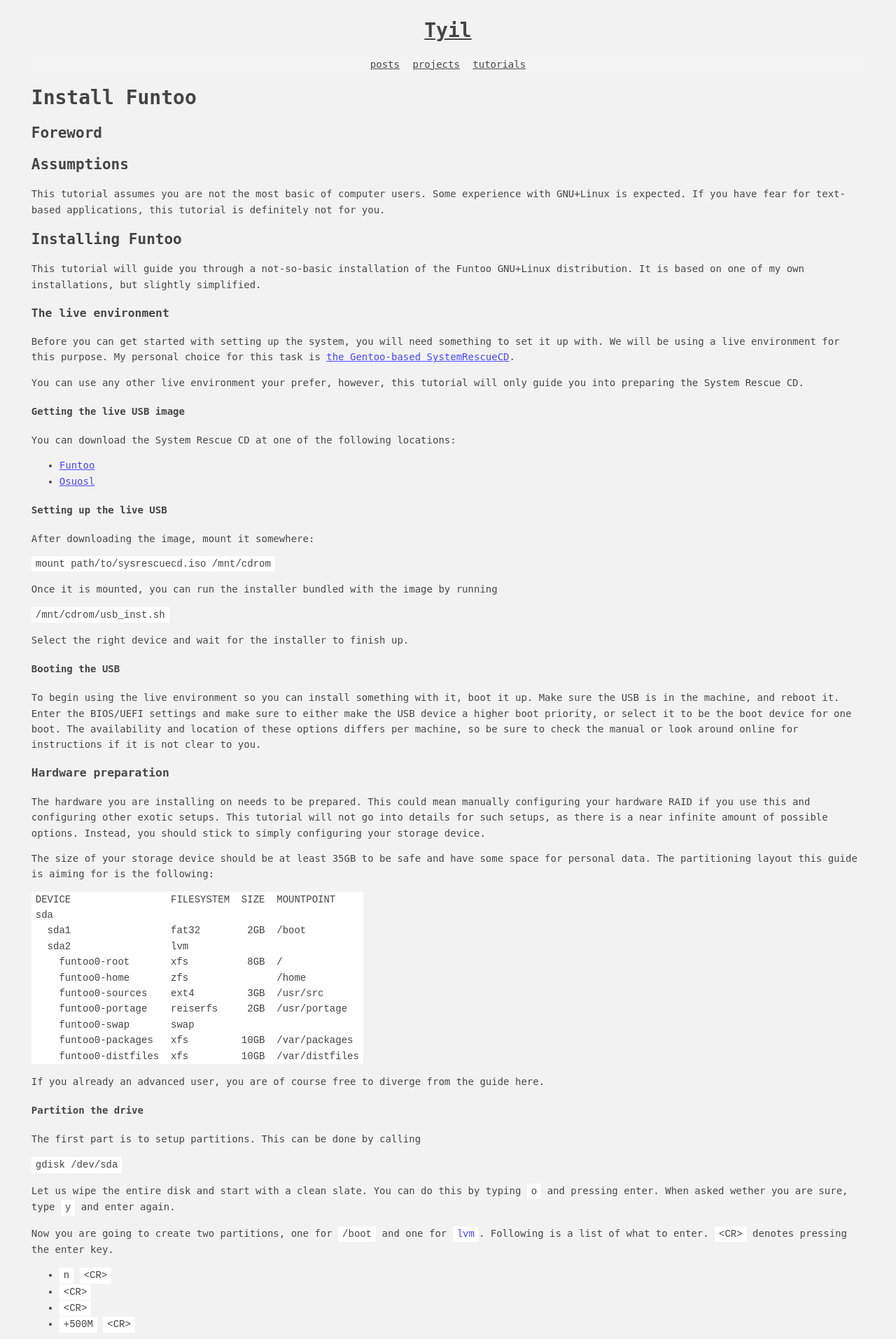
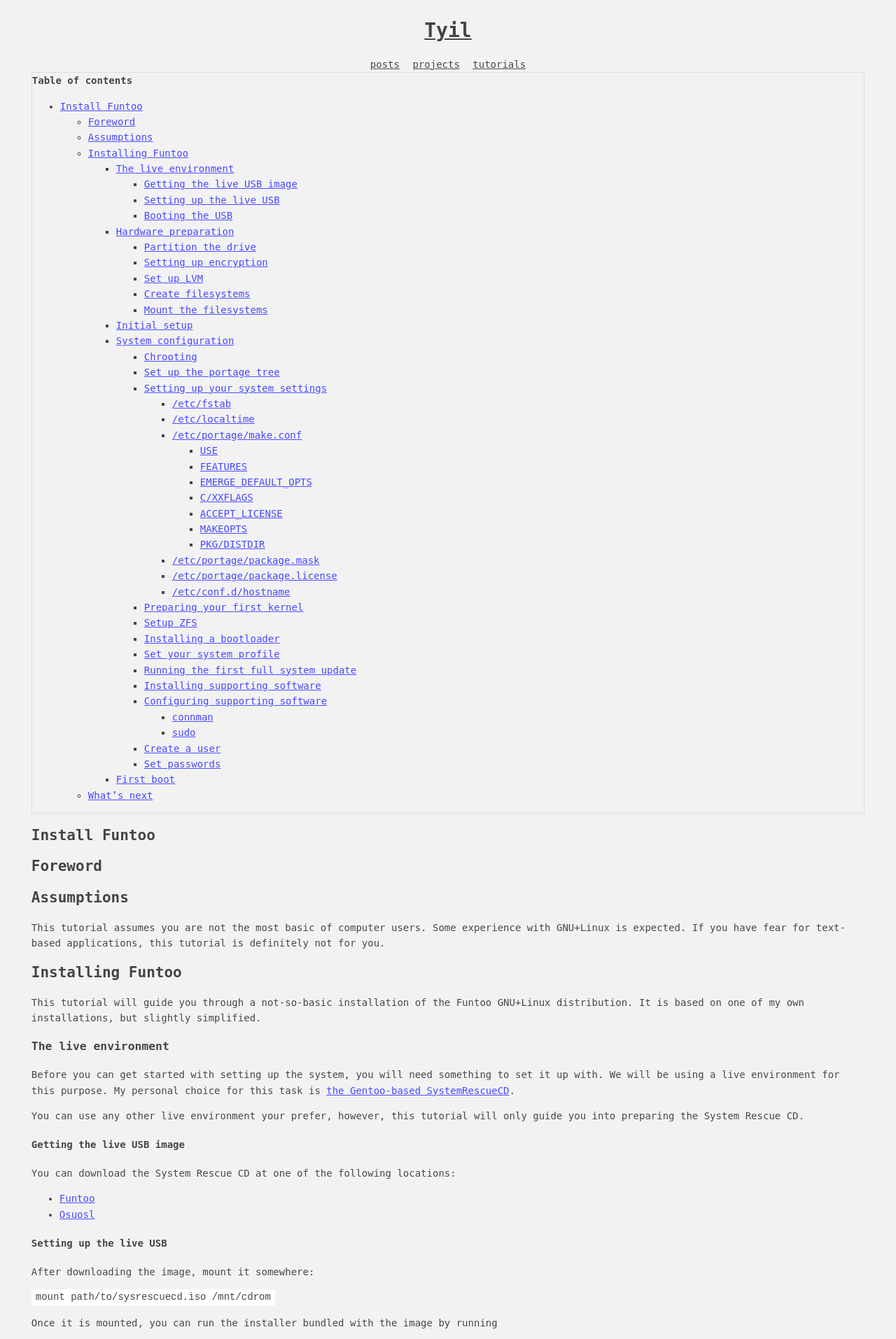
Before and after one commit to Tyil/website, a Jekyll site: the page built from _tutorials/install-funtoo.md, in a window 1280 px wide. Shown: the top 1914 px of the page at 70% size. Built offline with Jekyll 4.4.1, drawn with Linux system fonts in a browser that asks for light colours; Markdown is read by kramdown in place of the engine named in the settings; part of the change alters nothing that is shown.

Commit message:
Add TOC plugin

```diff
--- a/_layouts/post.html
+++ b/_layouts/post.html
@@ -3,12 +3,7 @@ layout: default
 ---
 
 <article>
-	<header>
-		<h1 itemprop="name headline">
-			{{ page.title }}
-		</h1>
-	</header>
 	<main>
-		{{ content }}
+		{{ content | apply_toc }}
 	</main>
 </article>
--- /dev/null
+++ b/_plugins/toc.rb
@@ -0,0 +1,51 @@
+require 'nokogiri'
+
+module Jekyll
+  module TocFilter
+    def apply_toc(html)
+      document = Nokogiri::HTML.fragment(html)
+      toc = "<nav class='toc'><span class='title'>Table of contents</span>"
+      i = 0
+      prev = 0
+      curr = 0
+      highest = 0
+
+      # add toc ids to all headings
+      document.css("h1,h2,h3,h4,h5,h6,h7").each do |heading|
+        # TODO: make this add instead of overwrite
+        heading["id"] = "toc-#{i}"
+
+        prev = curr
+        curr = Integer(heading.name[1])
+
+        if curr > highest
+          highest = curr
+        end
+
+        if curr < prev
+          toc += "</ul>\n"
+        end
+
+        if curr > prev
+          toc += "<ul class='#{curr}'>\n"
+        end
+
+        toc += "<li><a href='##{heading["id"]}'>#{heading.text}</a></li>\n"
+
+        # increment the counter
+        i += 1
+      end
+
+      while highest > 1
+        toc += "</ul>"
+        highest -= 1
+      end
+
+      toc += "</nav>"
+
+      return toc + document.to_html
+    end
+  end
+end
+
+Liquid::Template.register_filter(Jekyll::TocFilter)
--- a/_tutorials/install-funtoo.md
+++ b/_tutorials/install-funtoo.md
@@ -1,6 +1,6 @@
 ---
 title: Install Funtoo
-layout: default
+layout: post
 ---
 
 # Install Funtoo
--- a/css/main.scss
+++ b/css/main.scss
@@ -24,7 +24,6 @@ header#site-header {
 	a {
 		color: inherit;
 	}
-}
 
 	nav {
 		ul {
@@ -40,6 +39,16 @@ nav {
 			}
 		}
 	}
+}
+
+nav.toc {
+	border: 1px solid #ddd;
+
+	.title {
+		font-weight: bold;
+	}
+}
+
 
 footer {
 	border-top: 2px solid #aaa;
```
Lines whose indentation alone changed are shown as unchanged.
